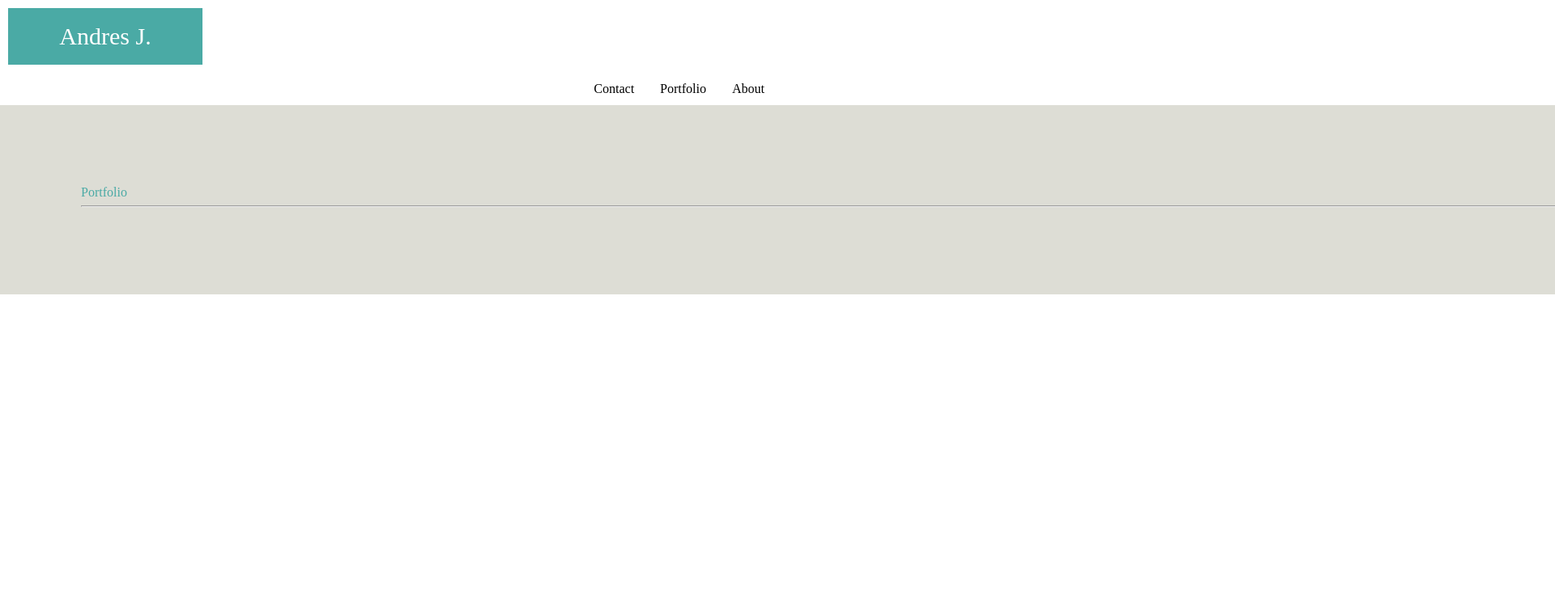
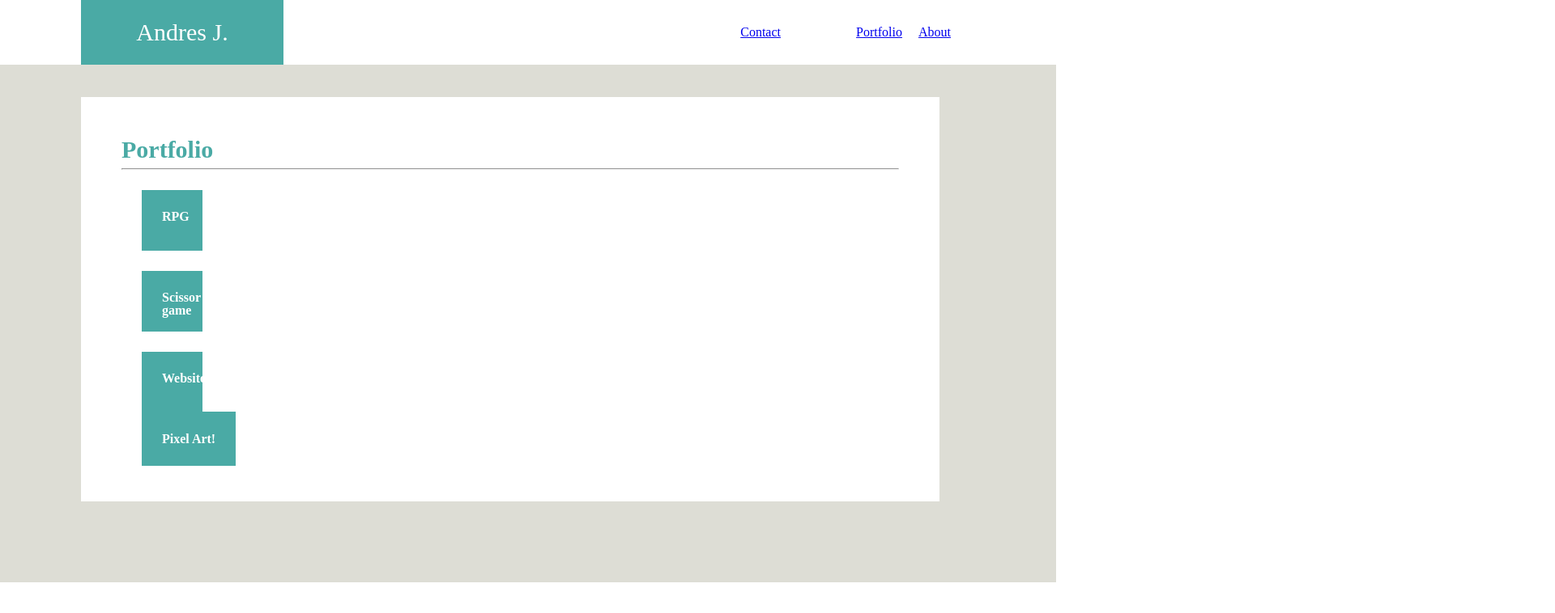
Before and after one commit to AndresF97/basic-porfolio, a plain HTML site: page portfolio.html in a window 1280 px wide. Shown: the top 758 px of the page at 81% size, 1920 px wide, since content can reach past the window. Drawn offline with Linux system fonts and the light colour scheme.

Commit message:
Did more editing to the files to make sure everything looks like the example and that it works rigth

```diff
--- a/assets/style.css
+++ b/assets/style.css
@@ -3,61 +3,100 @@ body{
     width:960px;
 
 }
+.letter{
+    float:right;
+    font-size:15px;
+    line-height:2;
+
+
+}
+h4{
+    color:#777777;
+}
 .nav_bar{
     overflow:auto;
+    padding:20px;
+    width:960px;
 
 }
 .name{
     color: white;
-    width: 200px;
-    padding:20px;
-    margin:10px;
+    width:200px;
+    padding:25px;
+    margin:0;
     background-color: #4aaaa5;
-    text-align: center;
+    text-align:center;
     font-size:30px;
+    position:absolute;
+    left:100px;
 }
 .about{
     float:right;
     padding: 12px 16px;
+    position: absolute;
+    right:90px;
 
 
 }
 .portfolio{
     float: right;
     padding: 12px 16px;
+    position: absolute;
+    right:150px;
 
 }
 .contact{
     float: right;
-    padding: 12px 16px;
+    padding: 12px 16px 12px 16px;
 
 }
 .box1{
-    width:500%;
-    height:500%;
+    width:115%;
     background-color:#ddddd5;
-    padding:100px;
-    margin-bottom:100px;
+    padding:40px 100px 100px 100px;
+    margin-bottom:20px;
 
 
 
 
 }
 .box2{
+    background-color:white;
+    width:960px;
+    padding:50px;
+    margin-bottom:0 auto;
+    height:400px;
+
 
 }
 .AT{
-    color: #4aaaa5
+    color: #4aaaa5;
+    font-size:30px;
+    font-weight: bold;
+
 
 }
 .CT{
-    color: #4aaaa5
+    color: #4aaaa5;
+    font-size:30px;
+    font-weight: bold;
 
 }
 .PT{
-    color: #4aaaa5
+    color: #4aaaa5;
+    font-size:30px;
+    font-weight: bold;
 
 
+}
+#PT_box{
+    width:25px;
+    height:25px;
+    margin:25px;
+    padding:25px;
+    font-weight:bold;
+    background-color: #4aaaa5;
+    color: white;
 }
 ooter{
     border-top: 8px solid #4aaaa5;
--- a/portfolio.html
+++ b/portfolio.html
@@ -5,19 +5,24 @@
     <link rel="stylesheet" href="reset.css">
 </head>
 <body>
-        <h1 class="name">Andres J.</h1>
+    <h1 class="name">Andres J.</h1>
+        <div class=nav_bar>
 
-        <div class=nav_bar>
-        <h4 class="about">About</h4>
-        <h4 class='portfolio'>Portfolio</h4>
-        <h4 class="contact">Contact</h4>
+        <h4 class="about"><a href="index.html" >About</a></h4>
+        <h4 class='portfolio'><a href="portfolio.html"> Portfolio</a></h4>
+        <h4 class="contact"><a href="contact.html">Contact</a></h4>
         </div>
         <div class="box1">
             <div class="box2">
                 <h3 class="PT">Portfolio</h3>
                 <hr>
+                <h3 id="PT_box">RPG</h3>
+                <h3 id="PT_box">Scissor game</h3>
+                <h3 id="PT_box">Websites</h3>
+                <he id="PT_box">Pixel Art!</he>
+
             </div>
 
         </div>
         </body>
-        </body>
+    </html>
```
Also changed, not shown: contact.html (+4 -5 lines), index.html (+9 -6 lines).
